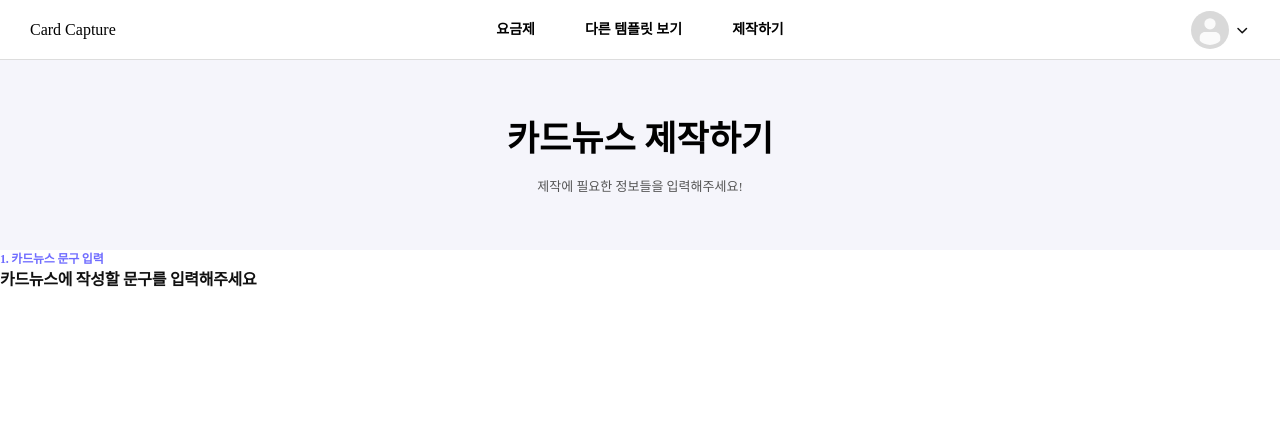
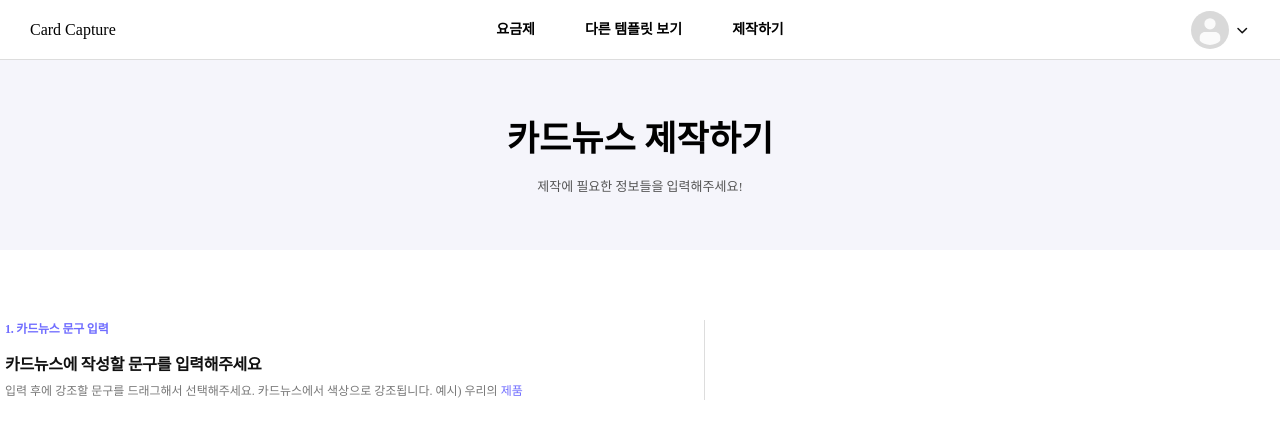
Before and after one commit to SW-rocket-dan/card-capture-fe, a Next.js app in the folder card-capture/: page /prompt in a window 1280 px wide. Shown: the top 436 px of the page. Built offline with nearby package versions, Linux system fonts and the light colour scheme; a web font is replaced by a local one.

Commit message:
feat(PromptTextInput): 카드뉴스 문구 입력 부분 텍스트 퍼블리싱, 컴포넌트 위치 조정
텍스트 부분 퍼블리싱 해서 원하는대로 나오는지 확인하고, preview 만들어서 컴포넌트 위치 조정함

```diff
--- a/card-capture/src/app/prompt/page.tsx
+++ b/card-capture/src/app/prompt/page.tsx
@@ -4,6 +4,7 @@ import PromptTitle from '@/components/prompt/PromptTitle/PromptTitle';
 import NavigationBar from '@/components/common/NavigationBar/NavigationBar';
 import React from 'react';
 import PromptInput from '@/components/prompt/PromptInput/PromptInput';
+import PromptPreview from '@/components/prompt/PromptPreview/PromptPreview';
 
 const PromptPage = () => {
   return (
@@ -11,8 +12,9 @@ const PromptPage = () => {
       <NavigationBar isTransparent={false} />
       <div className="flex h-full flex-col !overscroll-y-none pt-[60px]">
         <PromptTitle />
-        <div className="flex flex-row">
+        <div className="flex flex-row items-center justify-center gap-[70px] py-[70px]">
           <PromptInput />
+          <PromptPreview />
         </div>
       </div>
     </div>
--- a/card-capture/src/components/prompt/PromptInput/PromptInput.tsx
+++ b/card-capture/src/components/prompt/PromptInput/PromptInput.tsx
@@ -2,7 +2,7 @@ import PromptTextInput from '@/components/prompt/PromptInput/components/PromptTe
 
 const PromptInput = () => {
   return (
-    <div className="w-[700px]">
+    <div className="w-[700px] border-r border-border">
       <PromptTextInput />
     </div>
   );
--- a/card-capture/src/components/prompt/PromptInput/components/PromptTextInput/PromptTextInput.tsx
+++ b/card-capture/src/components/prompt/PromptInput/components/PromptTextInput/PromptTextInput.tsx
@@ -3,9 +3,15 @@ import PromptTitleText from '@/components/prompt/PromptInput/components/common/P
 
 const PromptTextInput = () => {
   return (
-    <div className="flex w-full flex-col">
+    <div className="flex w-full flex-col gap-[15px]">
       <PromptCategoryText>1. 카드뉴스 문구 입력</PromptCategoryText>
-      <PromptTitleText>카드뉴스에 작성할 문구를 입력해주세요</PromptTitleText>
+      <div className="flex flex-col gap-[5px]">
+        <PromptTitleText>카드뉴스에 작성할 문구를 입력해주세요</PromptTitleText>
+        <p className="text-[12px] font-light text-gray4">
+          입력 후에 강조할 문구를 드래그해서 선택해주세요. 카드뉴스에서 색상으로 강조됩니다. 예시) 우리의{' '}
+          <span className="text-main">제품</span>
+        </p>
+      </div>
     </div>
   );
 };
--- /dev/null
+++ b/card-capture/src/components/prompt/PromptPreview/PromptPreview.tsx
@@ -0,0 +1,5 @@
+const PromptPreview = () => {
+  return <div className="w-[500px]"></div>;
+};
+
+export default PromptPreview;
```
